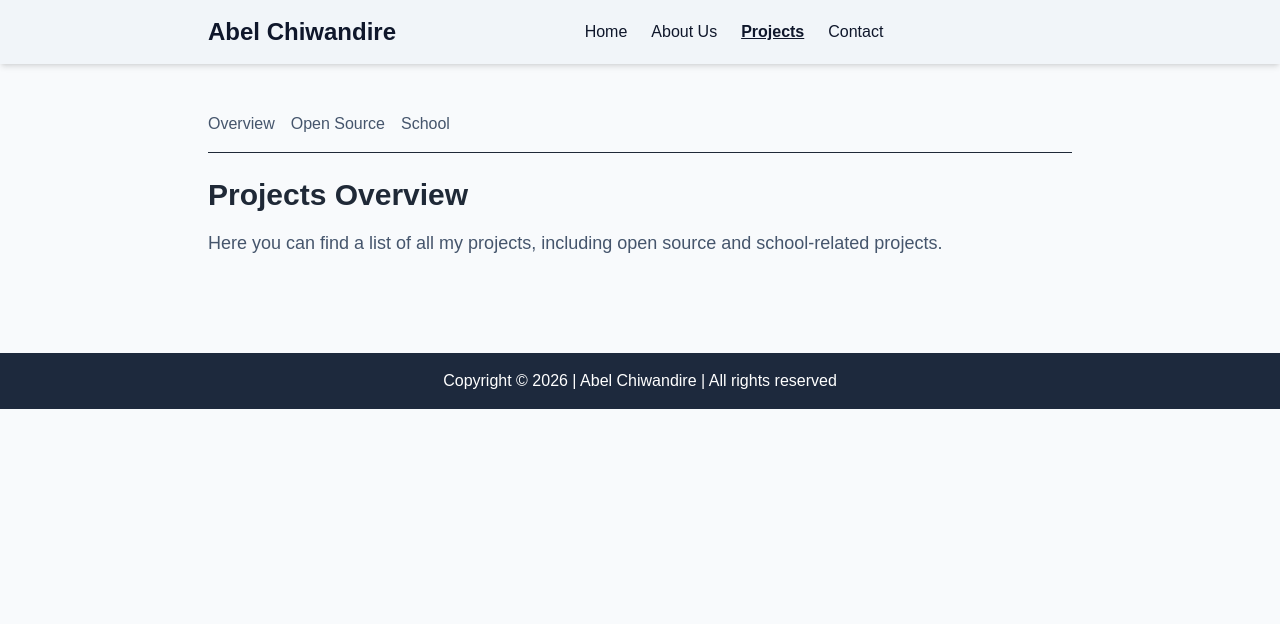
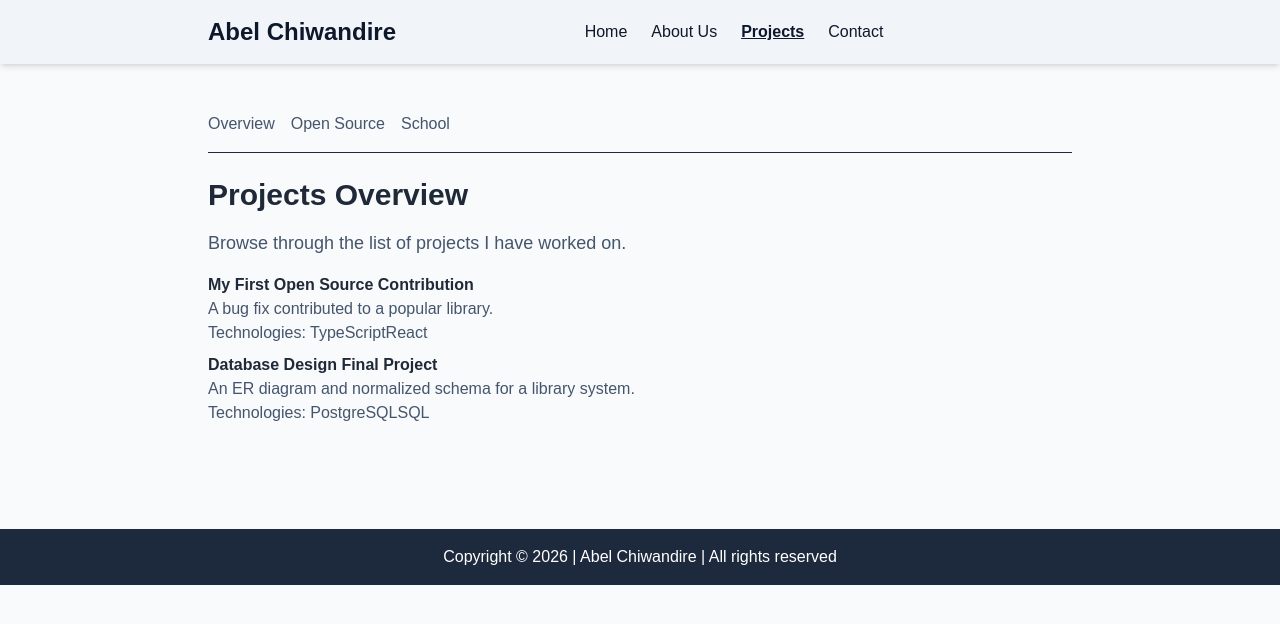
Before and after one commit to AbelChiwandire/wdd430-portfolio, a Next.js app: page /projects in a window 1280 px wide. Shown: the top 624 px of the page. Built offline with nearby package versions, Linux system fonts and the light colour scheme.

Commit message:
Implement project API and enhance project pages with error handling and project listing

```diff
--- /dev/null
+++ b/app/api/projects/[id]/route.ts
@@ -0,0 +1,18 @@
+import { getProjectById } from '../../../../lib/projects-db';
+
+export async function GET(_request: Request,
+    { params }: { params: { id: string } }) {
+    const id = Number(params.id);
+
+    if (isNaN(id)) {
+        return Response.json({ error: 'Invalid project ID' }, { status: 400 });
+    }
+
+    const project = getProjectById(id);
+
+    if (!project) {
+        return Response.json({ error: 'Project not found' }, { status: 404 });
+    }
+
+    return Response.json(project);
+}
--- /dev/null
+++ b/app/api/projects/route.ts
@@ -0,0 +1,16 @@
+import type { Project } from '../../../lib/projects-db';
+import { getProjects } from '../../../lib/projects-db';
+
+export async function GET(request: Request): Promise<Response> {
+    const type = new URL(request.url).searchParams.get('type');
+
+    const acceptedTypes = ['opensource', 'school'];
+
+    if (type && !acceptedTypes.includes(type)) {
+        return Response.json({ error: 'Invalid type' }, { status: 400 });
+    }
+
+    const projects: Project[] = getProjects(type);
+
+    return Response.json(projects)
+}
--- a/app/projects/opensource/page.tsx
+++ b/app/projects/opensource/page.tsx
@@ -1,8 +1,36 @@
-export default function OpenSourcePage() {
+import { getBaseUrl } from '../../../lib/base-url';
+
+export default async function OpenSourcePage() {
+    const res = await fetch(`${getBaseUrl()}/api/projects?type=opensource`);
+    if (!res.ok) {
+        return (
+            <main>
+                <p className="text-3xl font-bold mb-4">Failed to load open source projects</p>
+            </main>
+        );
+    }
+    const projects = await res.json();
+    if (!projects || projects.length === 0) {
+        return (
+            <main>
+                <p className="text-3xl font-bold mb-4">No open source projects found</p>
+            </main>
+        );
+    }
+
     return (
         <main>
             <h1 className="text-3xl font-bold mb-4">Open Source Projects</h1>
             <p className="text-lg text-slate-600">Here you can find a list of my open source contributions and projects.</p>
+            <ul className="mt-4">
+                {projects.map((project: any) => (
+                    <li key={project.id} className="mb-2">
+                        <h2 className="font-semibold">{project.title}</h2>
+                        <p className="text-slate-600">{project.description}</p>
+                        <p className="text-slate-600">Technologies: {project.technologies}</p>
+                    </li>
+                ))}
+            </ul>
         </main>
     );
 }
--- a/app/projects/page.tsx
+++ b/app/projects/page.tsx
@@ -1,8 +1,37 @@
-export default function ProjectsPage() {
+import type { Project } from '../../lib/projects-db';
+import { getBaseUrl } from '../../lib/base-url';
+
+export default async function ProjectsPage() {
+    const res = await fetch(`${getBaseUrl()}/api/projects`);
+    if (!res.ok) {
+        return (
+            <main>
+                <p className="text-3xl font-bold mb-4">Failed to load projects</p>
+            </main>
+        );
+    }
+    const projects: Project[] = await res.json();
+    if (!projects || projects.length === 0) {
+        return (
+            <main>
+                <p className="text-3xl font-bold mb-4">No projects found</p>
+            </main>
+        );
+    }
+
     return (
         <main>
             <h1 className="text-3xl font-bold mb-4">Projects Overview</h1>
-            <p className="text-lg text-slate-600">Here you can find a list of all my projects, including open source and school-related projects.</p>
+            <p className="text-lg text-slate-600">Browse through the list of projects I have worked on.</p>
+            <ul className="mt-4">
+                {projects.map((project) => (
+                    <li key={project.id} className="mb-2">
+                        <h2 className="font-semibold">{project.title}</h2>
+                        <p className="text-slate-600">{project.description}</p>
+                        <p className="text-slate-600">Technologies: {project.technologies}</p>
+                    </li>
+                ))}
+            </ul>
         </main>
     );
 }
--- a/app/projects/school/page.tsx
+++ b/app/projects/school/page.tsx
@@ -1,8 +1,35 @@
-export default function SchoolPage() {
+import { getBaseUrl } from '../../../lib/base-url';
+
+export default async function SchoolPage() {
+    const res = await fetch(`${getBaseUrl()}/api/projects?type=school`);
+    if (!res.ok) {
+        return (
+            <main>
+                <p className="text-3xl font-bold mb-4">Failed to load school projects</p>
+            </main>
+        );
+    }
+    const projects = await res.json();
+    if (!projects || projects.length === 0) {
+        return (
+            <main>
+                <p className="text-3xl font-bold mb-4">No school projects found</p>
+            </main>
+        );
+    }
     return (
         <main>
             <h1 className="text-3xl font-bold mb-4">School Projects</h1>
             <p className="text-lg text-slate-600">Here you can find a list of my school-related projects and assignments.</p>
+            <ul className="mt-4">
+                {projects.map((project: any) => (
+                    <li key={project.id} className="mb-2">
+                        <h2 className="font-semibold">{project.title}</h2>
+                        <p className="text-slate-600">{project.description}</p>
+                        <p className="text-slate-600">Technologies: {project.technologies}</p>
+                    </li>
+                ))}
+            </ul>
         </main>
     );
 }
--- /dev/null
+++ b/lib/base-url.ts
@@ -0,0 +1,4 @@
+export function getBaseUrl(): string {
+  if (process.env.VERCEL_URL) return `https://${process.env.VERCEL_URL}`;
+  return "http://localhost:3000";
+}
--- /dev/null
+++ b/lib/projects-db.ts
@@ -0,0 +1,35 @@
+export interface Project {
+  id: number;
+  title: string;
+  description: string;
+  type: 'opensource' | 'school';
+  technologies: string[];
+  link?: string;
+}
+
+export const projects: Project[] = [
+  {
+    id: 1,
+    title: 'My First Open Source Contribution',
+    description: 'A bug fix contributed to a popular library.',
+    type: 'opensource',
+    technologies: ['TypeScript', 'React'],
+    link: 'https://github.com/example/repo'
+  },
+  {
+    id: 2,
+    title: 'Database Design Final Project',
+    description: 'An ER diagram and normalized schema for a library system.',
+    type: 'school',
+    technologies: ['PostgreSQL', 'SQL']
+  }
+];
+
+export function getProjects(type?: string | null): Project[] {
+  if (type) return projects.filter(p => p.type === type);
+  return projects;
+}
+
+export function getProjectById(id: number): Project | null {
+  return projects.find(p => p.id === id) ?? null;
+}
```
